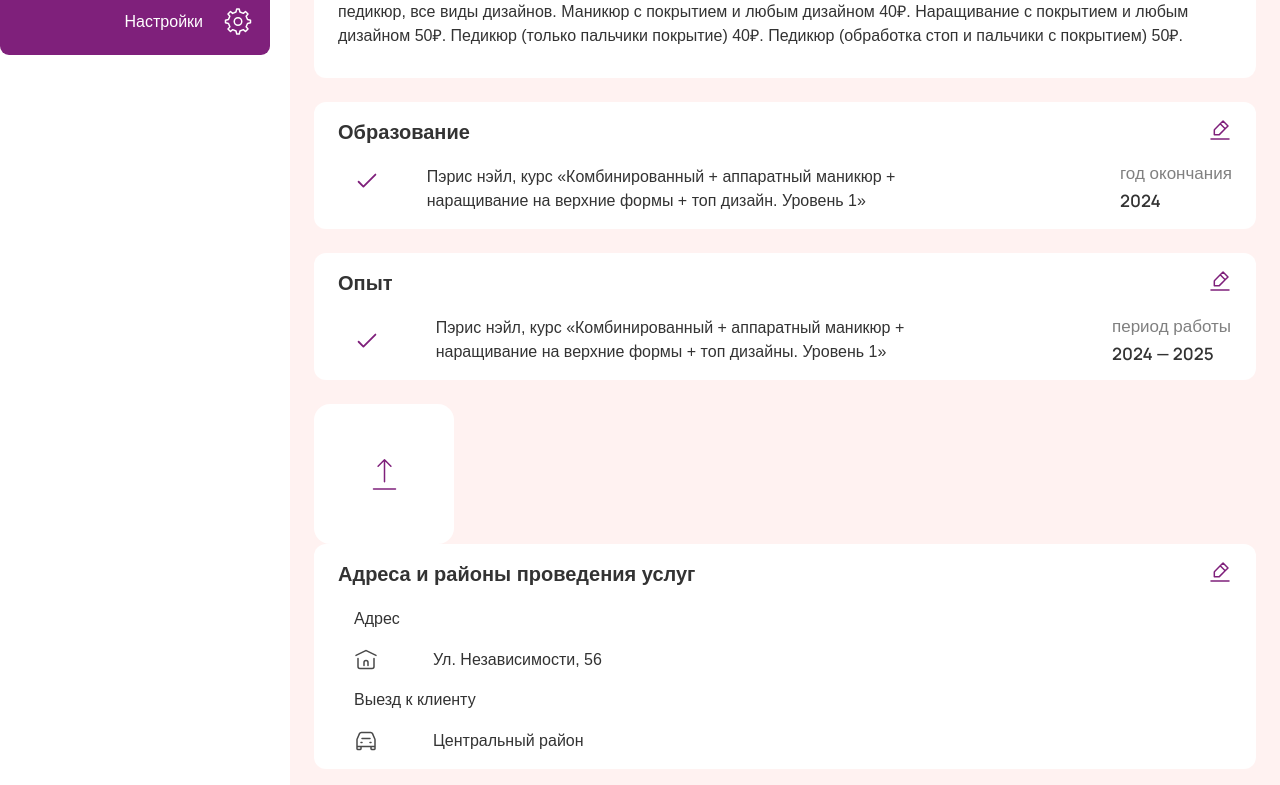
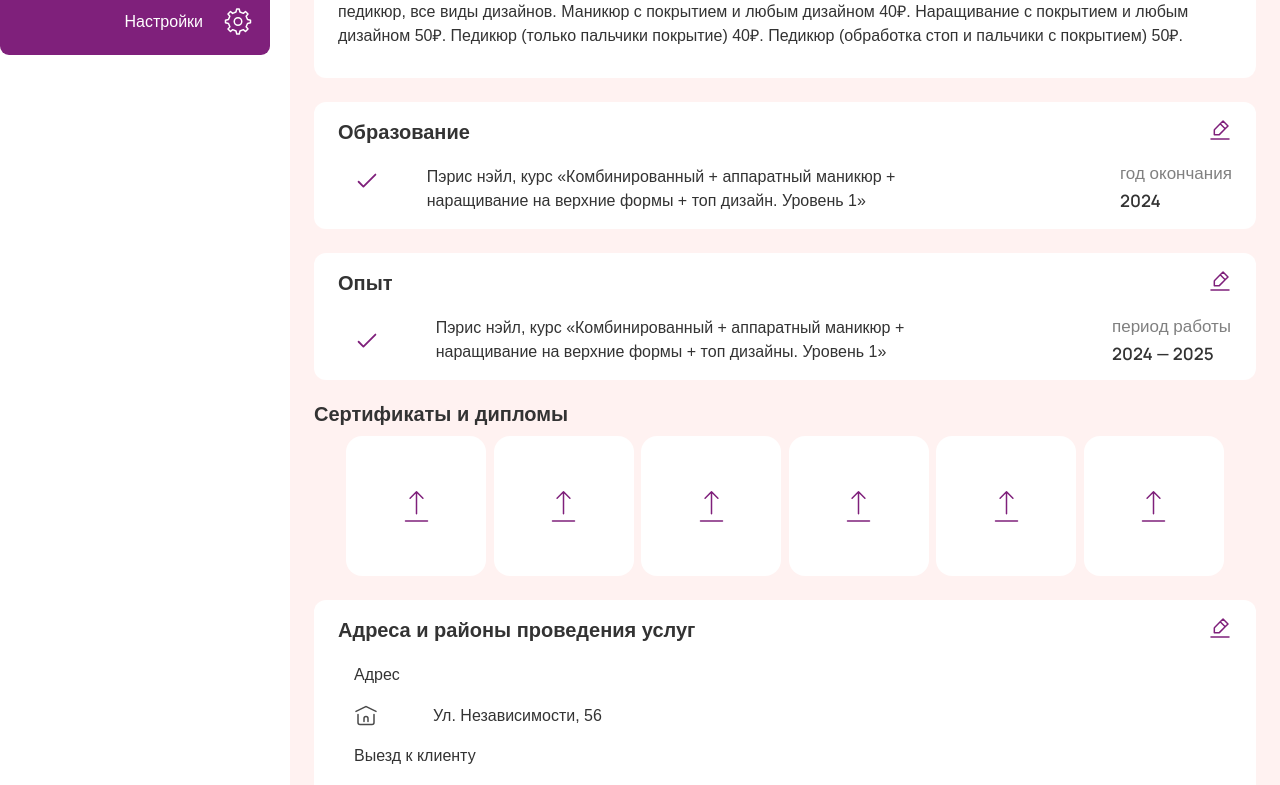
Before and after one commit to gfredex/ProjectBeauty, a React (Vite) app: page / in a window 1280 px wide. Shown: the part 436-1221 px from the top of the page. Built offline with nearby package versions, Linux system fonts and the light colour scheme; a web font is replaced by a local one.

Commit message:
Diplomas

```diff
--- /dev/null
+++ b/src/components/UI/Diplomas/diplomas.module.scss
@@ -0,0 +1,16 @@
+@use '../../../styles/variables' as *;
+@use '../../../styles/mixins' as *;
+
+.diplomasWrapper {
+  padding-bottom: $spacing-24;
+}
+
+.grid {
+  @include rowing(space-between);
+  padding: $spacing-0 $spacing-32;
+}
+
+.title {
+  @include fonts($manroupe-font, $font-weight-600, $font-size-20, $color-gray4);
+  padding-bottom:$spacing-12;
+}
--- /dev/null
+++ b/src/components/UI/Diplomas/index.tsx
@@ -0,0 +1,20 @@
+import React from 'react';
+import { ImageUploaderContainer } from '@/components/';
+import styles from './diplomas.module.scss';
+
+const Diplomas: React.FC = () => {
+    const uploadSlots = 6;
+
+    return (
+        <div className={styles.diplomasWrapper}>
+            <h2 className={styles.title}>Сертификаты и дипломы</h2>
+            <div className={styles.grid}>
+                {Array.from({ length: uploadSlots }).map((_, index) => (
+                    <ImageUploaderContainer key={index} />
+                ))}
+            </div>
+        </div>
+    );
+};
+
+export { Diplomas };
--- a/src/components/UI/ImageUploader/index.tsx
+++ b/src/components/UI/ImageUploader/index.tsx
@@ -1,42 +1,35 @@
-import React, { useRef, useState } from 'react';
+import React from 'react';
 import Upload from '@/assets/icons/colored/Upload.svg?react';
 import Edit from '@/assets/icons/colored/Edit.svg?react';
-import { SvgIcon, Button } from '@/components';
+import { SvgIcon, Button, Input } from '@/components';
 import styles from './imageUploader.module.scss';
 
-const ImageUploader: React.FC = () => {
-    const [preview, setPreview] = useState<string | null>(null);
-    const [isHovered, setIsHovered] = useState(false);
-    const inputRef = useRef<HTMLInputElement | null>(null);
+interface ImageUploaderProps {
+    preview: string | null;
+    isHovered: boolean;
+    onMouseEnter: () => void;
+    onMouseLeave: () => void;
+    onTriggerUpload: (e: React.MouseEvent) => void;
+    onRemoveImage: (e: React.MouseEvent) => void;
+    inputRef: React.RefObject<HTMLInputElement>;
+    onImageUpload: (event: React.ChangeEvent<HTMLInputElement>) => void;
+}
 
-    const handleImageUpload = (event: React.ChangeEvent<HTMLInputElement>) => {
-        const file = event.target.files?.[0];
-        if (file && file.type.startsWith('image/')) {
-            const reader = new FileReader();
-            reader.onloadend = () => setPreview(reader.result as string);
-            reader.readAsDataURL(file);
-        }
-    };
-
-    const handleRemoveImage = (e: React.MouseEvent) => {
-        e.stopPropagation();
-        setPreview(null);
-        if (inputRef.current) {
-            inputRef.current.value = '';
-        }
-    };
-
-    const triggerUpload = (e: React.MouseEvent) => {
-        e.stopPropagation();
-        inputRef.current?.click();
-    };
-
-    return (
+const ImageUploader: React.FC<ImageUploaderProps> = ({
+                                                         preview,
+                                                         isHovered,
+                                                         onMouseEnter,
+                                                         onMouseLeave,
+                                                         onTriggerUpload,
+                                                         onRemoveImage,
+                                                         inputRef,
+                                                         onImageUpload
+                                                     }) => (
     <div
         className={styles.wrapper}
-            onMouseEnter={() => setIsHovered(true)}
-            onMouseLeave={() => setIsHovered(false)}
-            onClick={!preview ? triggerUpload : undefined}
+        onMouseEnter={onMouseEnter}
+        onMouseLeave={onMouseLeave}
+        onClick={!preview ? onTriggerUpload : undefined}
     >
         {preview ? (
             <>
@@ -44,14 +37,14 @@ const ImageUploader: React.FC = () => {
                 {isHovered && (
                     <>
                         <Button
-                                onClick={triggerUpload}
+                            onClick={onTriggerUpload}
                             type="button"
                             classNames={{ buttonClass: 'iconButton' }}
                         >
-                                <SvgIcon Icon={Edit} className='editUpload'/>
+                            <SvgIcon Icon={Edit} className="editUpload" />
                         </Button>
                         <Button
-                                onClick={handleRemoveImage}
+                            onClick={onRemoveImage}
                             type="button"
                             classNames={{ buttonClass: 'editButtonUploader' }}
                         >
@@ -66,16 +59,14 @@ const ImageUploader: React.FC = () => {
                 {isHovered && <div className={styles.tooltip}>загрузите файл</div>}
             </div>
         )}
-
-            <input
+        <Input
             type="file"
             accept="image/*"
-                onChange={handleImageUpload}
+            onChange={onImageUpload}
             ref={inputRef}
             style={{ display: 'none' }}
         />
     </div>
 );
-};
 
 export { ImageUploader };
--- a/src/components/UI/Input/index.tsx
+++ b/src/components/UI/Input/index.tsx
@@ -1,25 +1,32 @@
-import React from 'react';
+import React, { forwardRef } from 'react';
 import styles from './input.module.scss';
 
 type InputProps = {
     type: string;
-    name: string;
-    value: string;
+    name?: string;
+    value?: string;
     placeholder?: string;
     onChange: (e: React.ChangeEvent<HTMLInputElement>) => void;
-};
+    className?: string;
+} & React.InputHTMLAttributes<HTMLInputElement>;
 
-const Input: React.FC<InputProps> = ({ type, name, value, placeholder, onChange }) => {
+const Input = forwardRef<HTMLInputElement, InputProps>(
+    ({ type, name, value, placeholder, onChange, className = '', ...rest }, ref) => {
         return (
             <input
-            className={styles.input}
+                ref={ref}
+                className={`${styles.input} ${className}`}
                 type={type}
                 name={name}
-            value={value}
+                value={type !== 'file' ? value : undefined}
                 onChange={onChange}
                 placeholder={placeholder}
+                {...rest}
             />
         );
-};
+    }
+);
+
+Input.displayName = 'Input';
 
 export { Input };
--- /dev/null
+++ b/src/components/containers/ImageUploaderContainer/index.tsx
@@ -0,0 +1,45 @@
+import React, { useRef, useState } from 'react';
+import { ImageUploader } from '@/components';
+
+const ImageUploaderContainer: React.FC = () => {
+    const [preview, setPreview] = useState<string | null>(null);
+    const [isHovered, setIsHovered] = useState(false);
+    const inputRef = useRef<HTMLInputElement | null>(null);
+
+    const handleImageUpload = (event: React.ChangeEvent<HTMLInputElement>) => {
+        const file = event.target.files?.[0];
+        if (file && file.type.startsWith('image/')) {
+            const reader = new FileReader();
+            reader.onloadend = () => setPreview(reader.result as string);
+            reader.readAsDataURL(file);
+        }
+    };
+
+    const handleRemoveImage = (e: React.MouseEvent) => {
+        e.stopPropagation();
+        setPreview(null);
+        if (inputRef.current) {
+            inputRef.current.value = '';
+        }
+    };
+
+    const triggerUpload = (e: React.MouseEvent) => {
+        e.stopPropagation();
+        inputRef.current?.click();
+    };
+
+    return (
+        <ImageUploader
+            preview={preview}
+            isHovered={isHovered}
+            onMouseEnter={() => setIsHovered(true)}
+            onMouseLeave={() => setIsHovered(false)}
+            onTriggerUpload={triggerUpload}
+            onRemoveImage={handleRemoveImage}
+            inputRef={inputRef}
+            onImageUpload={handleImageUpload}
+        />
+    );
+};
+
+export { ImageUploaderContainer };
--- a/src/components/index.ts
+++ b/src/components/index.ts
@@ -40,6 +40,7 @@ export * from './UI/MasterAdressesForm';
 export * from './UI/MasterServices';
 export * from './UI/MasterServicesForm';
 export * from './UI/ImageUploader';
+export * from './UI/Diplomas';
 export * from './containers/Dropdown';
 export * from './containers/CountrySelector';
 export * from './containers/BannerContainer';
@@ -49,3 +50,4 @@ export * from './containers/MasterAboutContainer';
 export * from './containers/MasterEducationContainer';
 export * from './containers/MasterAdressesContainer';
 export * from './containers/MasterServicesContainer';
+export * from './containers/ImageUploaderContainer';
--- a/src/pages/MasterArea/index.tsx
+++ b/src/pages/MasterArea/index.tsx
@@ -13,7 +13,7 @@ import {
     MasterEducationContainer,
     MasterAdressesContainer,
     MasterServicesContainer,
-    ImageUploader,
+    Diplomas,
 } from '@/components';
 import logoIcon from '../../assets/icons/colored/Logo.svg?react';
 import styles from './masterArea.module.scss';
@@ -58,7 +58,7 @@ const MasterArea = () => {
                                     <MasterAboutContainer/>
                                     <MasterEducationContainer/>
                                     <MasterExperienceContainer/>
-                                    <ImageUploader/>
+                                    <Diplomas/>
                                     <MasterAdressesContainer/>
                                     <MasterServicesContainer/>
                                 </div>
```
Lines whose indentation alone changed are shown as unchanged.
